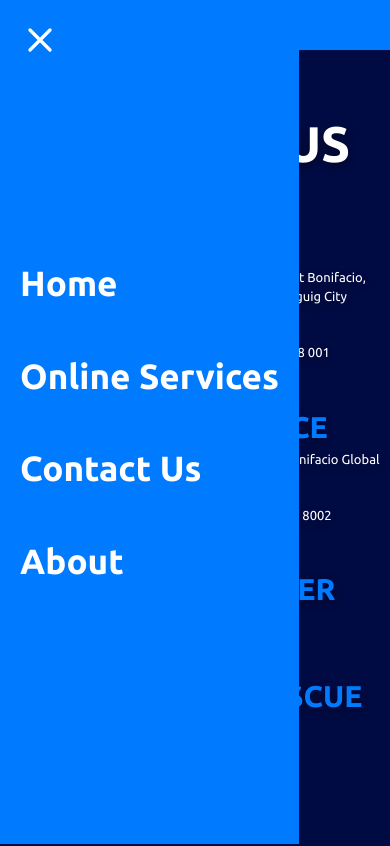
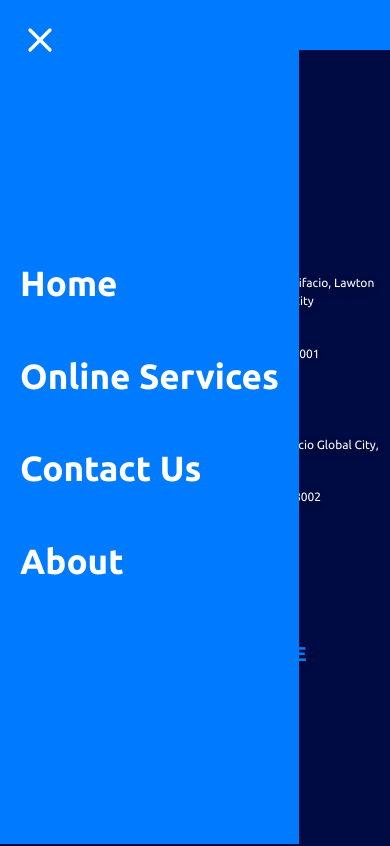
Before and after one commit to dondycles/brgy-system, a Next.js app: page /contact in a window 390 px wide. Shown: the top 846 px of the page. Built offline with nearby package versions, Linux system fonts and the light colour scheme; no server answers.

Commit message:
modified:   pages/about.js 	modified:   pages/contact.js 	modified:   pages/index.js

```diff
--- a/pages/about.js
+++ b/pages/about.js
@@ -149,10 +149,10 @@ export default function Home() {
             src={aboutImg}
           />
         </div>
-        <div className="text-[50px] font-extrabold text-center mt-0  ">
+        <div className=" text-[30px] sm:text-[50px] font-extrabold text-center mt-0  ">
           OUR TEAM
         </div>
-        <div className="mt-[5vh] mb-[20vh] text-center w-[50%] mx-auto">
+        <div className="mt-[5vh] mb-[20vh] text-justify w-[80%] sm:w-[50%] mx-auto">
           "The way a team plays as a whole determines its success. You may have
           the greatest bunch of individual stars in the world, but if they don’t
           play together, the club won’t be worth a dime." – Babe Ruth
--- a/pages/contact.js
+++ b/pages/contact.js
@@ -12,6 +12,8 @@ import { ref, set, onValue, update, get, child } from "firebase/database";
 export default function Home() {
   const [user, loading] = useAuthState(auth);
   const [toggleNav, setToggleNav] = useState(false);
+
+  function initMap() {}
 
   if (user) {
     const newEmail = user.email
@@ -131,43 +133,51 @@ export default function Home() {
       </div>
 
       <div className=" w-full h-screen  text-center p-[10px] flex flex-col items-center justify-center drop-shadow-[0px_3px_6px_rgba(0,0,0,0.5)]">
-        <div className="text-[50px] font-extrabold">CONTACT US</div>
+        <div className="text-[30px] sm:text-[50px] font-extrabold">
+          CONTACT US
+        </div>
         <div className="mt-[5vh] ">
-          <div className="text-[30px] font-extrabold text-accentColor">
+          <div className="text-[20px] sm:text-[30px] font-extrabold text-accentColor">
             OUR OFFICE
           </div>
-          <div className="text-[13px]">
+          <div className="text-[12px] sm:text-[13px]">
             2nd floor, Multi-Purpose Hall, Zone 1, Brgy. Fort Bonifacio, Lawton
             Ave cor Pasong Tamo extension, Taguig City
           </div>
-          <div className="text-[13px] mt-[2vh]">Tel No.: 02-8477-2106</div>
-          <div className="text-[13px]">
+          <div className="text-[12px] sm:text-[13px] mt-[2vh]">
+            Tel No.: 02-8477-2106
+          </div>
+          <div className="text-[12px] sm:text-[13px]">
             Cel. No.: +63 9190 959 803 | +63 9255 458 001
           </div>
         </div>
         <div className="mt-[5vh] ">
-          <div className="text-[30px] font-extrabold text-accentColor">
+          <div className="text-[20px] sm:text-[30px] font-extrabold text-accentColor">
             SATELLITE OFFICE
           </div>
-          <div className="text-[13px]">
+          <div className="text-[12px] sm:text-[13px]">
             2nd Floor, Market Market & SM Aura 9th Floor Bonifacio Global City,
             Taguig City
           </div>
-          <div className="text-[13px] mt-[2vh]">
+          <div className="text-[12px] sm:text-[13px] mt-[2vh]">
             Tel: (02) 7750 7636; Cel. No.: +63 925 545 8002
           </div>
         </div>
         <div className="mt-[5vh] ">
-          <div className="text-[30px] font-extrabold text-accentColor">
+          <div className="text-[20px] sm:text-[30px] font-extrabold text-accentColor">
             PEACE AND ORDER
           </div>
-          <div className="text-[13px]">Cel. No.: +63 9255 453 465</div>
+          <div className="text-[12px] sm:text-[13px]">
+            Cel. No.: +63 9255 453 465
+          </div>
         </div>
         <div className="mt-[5vh] ">
-          <div className="text-[30px] font-extrabold text-accentColor">
+          <div className="text-[20px] sm:text-[30px] font-extrabold text-accentColor">
             EMERGENCY & RESCUE
           </div>
-          <div className="text-[13px]">Cel. No.: +63 9255 453 469</div>
+          <div className="text-[12px] sm:text-[13px]">
+            Cel. No.: +63 9255 453 469
+          </div>
         </div>
       </div>
 
@@ -177,15 +187,10 @@ export default function Home() {
         </div>
       </div>
 
-      <div className="m-auto flex w-full overflow-hidden drop-shadow-[0px_3px_6px_rgba(0,0,0,0.5)]">
-        <div className="w-full h-screen">
+      <div className="m-auto flex w-screen overflow-hidden drop-shadow-[0px_3px_6px_rgba(0,0,0,0.5)]">
+        <div className="w-screen h-screen">
           <iframe
             className="rounded-lg w-[90%] h-[80%] m-auto"
-            class="gmap_iframe"
-            frameborder="0"
-            scrolling="no"
-            marginheight="0"
-            marginwidth="0"
             src="https://maps.google.com/maps?width=600&amp;height=400&amp;hl=en&amp;q=Fort Bonifacio&amp;t=&amp;z=14&amp;ie=UTF8&amp;iwloc=B&amp;output=embed"
           ></iframe>
         </div>
--- a/pages/index.js
+++ b/pages/index.js
@@ -55,8 +55,7 @@ export default function Home() {
           className="w-screen h-auto object-center "
           objectFit="cover"
           layout="fill"
-          width={1980}
-          height={1080}
+          priority={true}
           src={bgryImg}
         />
       </div>
```
